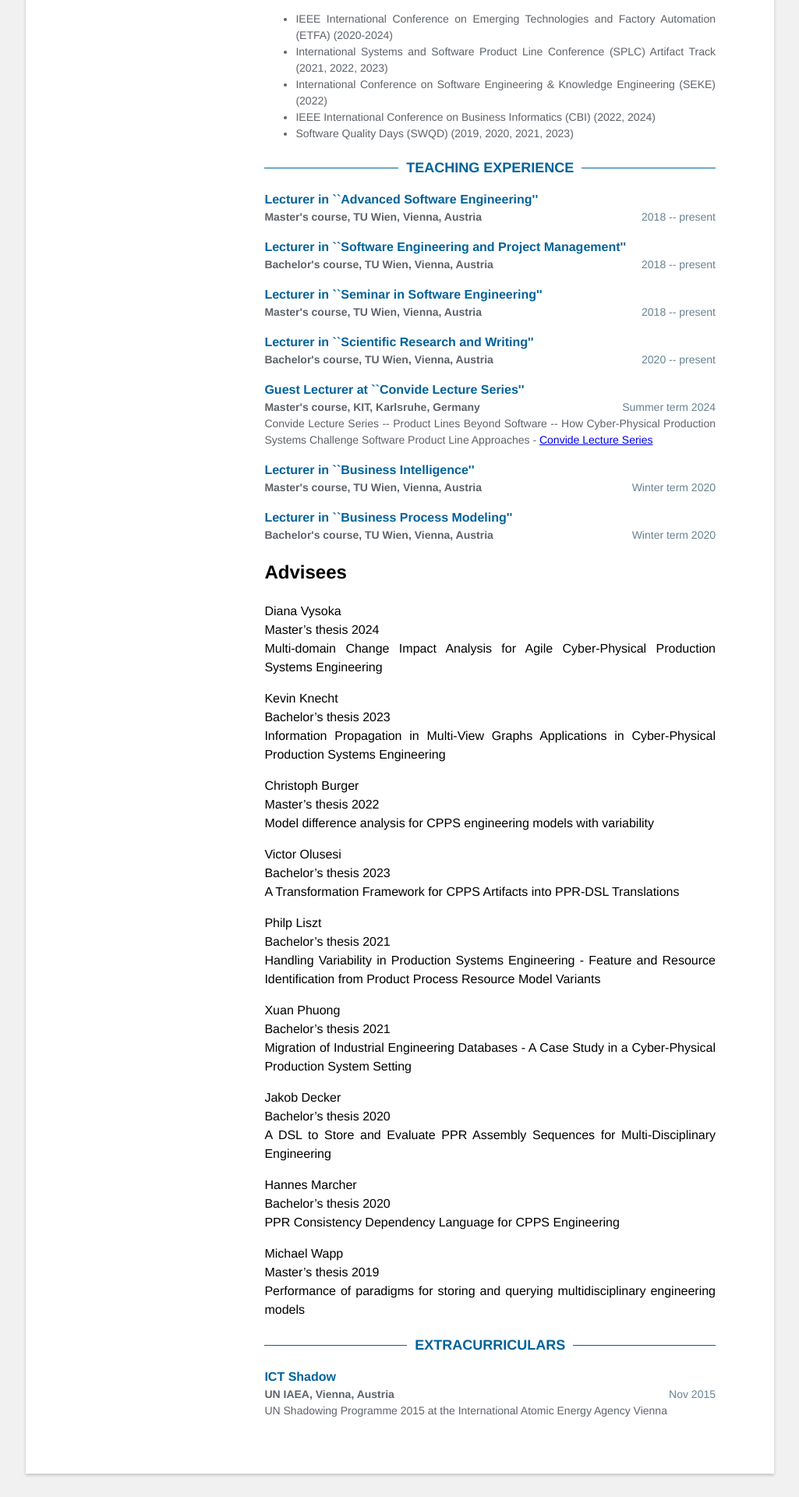
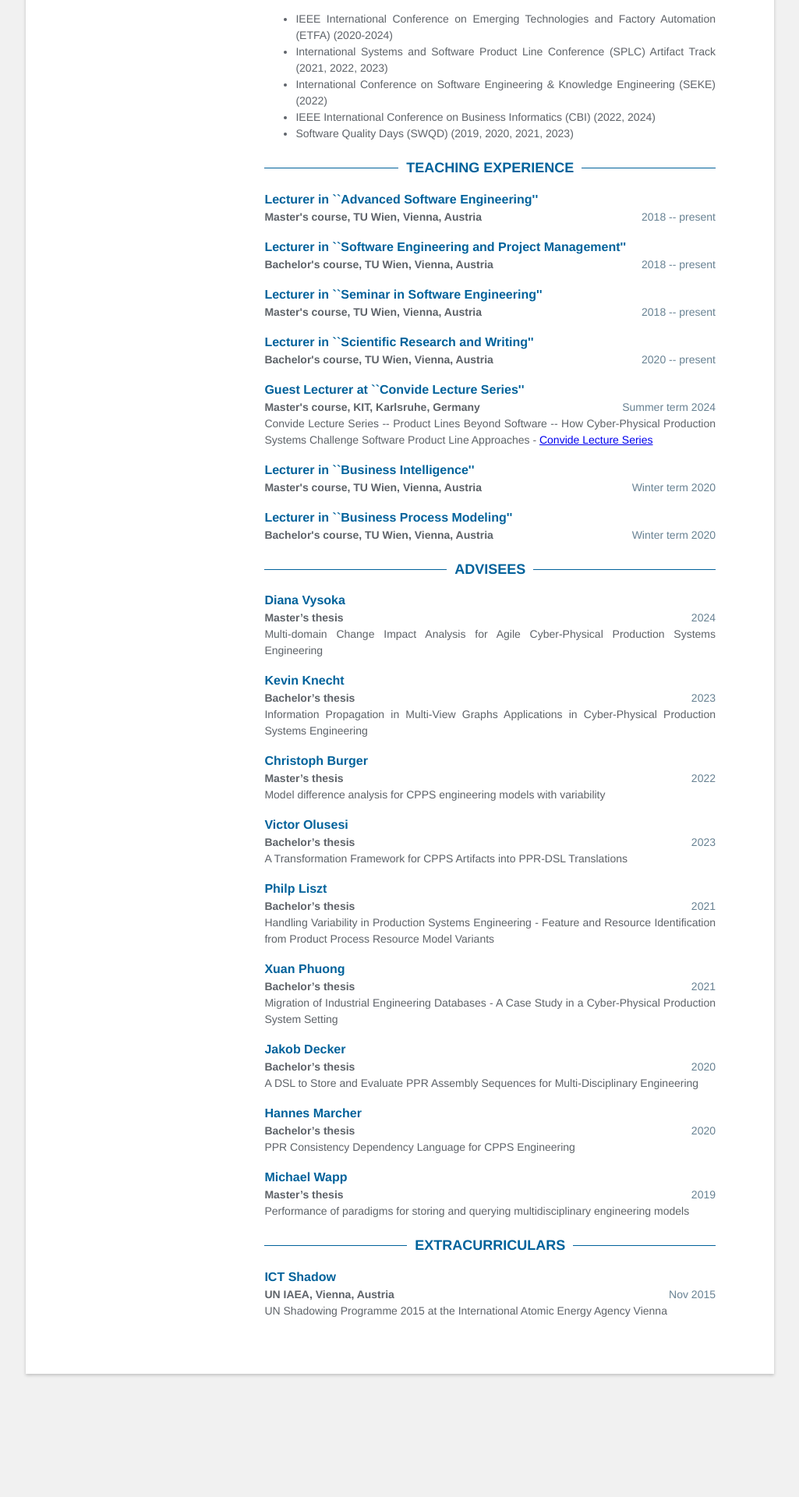
Before and after one commit to kristofmeixner/kristofmeixner.github.io, a Jekyll site: the page built from index.html, in a window 1280 px wide. Shown: the part 2458-4378 px from the top of the page at 78% size, without its empty margins (127-1152 px from the left). Built offline with Jekyll 4.4.1, drawn with Linux system fonts in a browser that asks for light colours; after the commit the page ends 4250 px from its top, so only the background shows below that.

Commit message:
Corrected advisees

```diff
--- a/_includes/advisees.html
+++ b/_includes/advisees.html
@@ -1,6 +1,6 @@
 {% assign advisees = site.data.data.advisees %}
 {% if advisees %}
-<section class="adviseeeriance">
+<section class="advisees">
     <h2 class="title">Advisees</h2>
     {% for advisee in advisees %}
         <div class="advisees-item">
```
